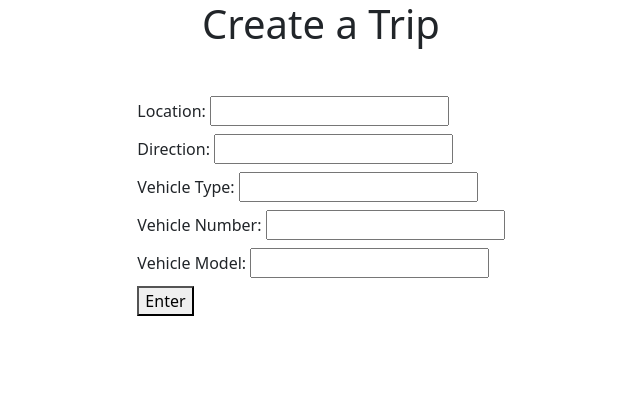
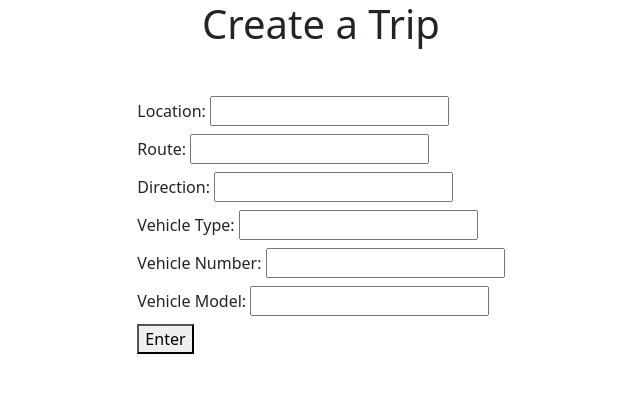
Before and after one commit to SR-005/hopin, a Django app: page /testcreatetrip/ in a window 1280 px wide. Shown: the top 393 px of the page, without its empty margins (319-959 px from the left). Run offline with Django 5.2, Linux system fonts and the light colour scheme; some libraries are stand-ins or nearby versions.

Commit message:
via route added

```diff
--- a/hopin_app/forms.py
+++ b/hopin_app/forms.py
@@ -23,4 +23,4 @@ class loginForm(forms.Form):
 class createtripForm(forms.ModelForm):
     class Meta:
         model=driverdetail
-        fields=["preferedlocation","prefereddirection","vehicletype","vehiclenumber","vehiclemodel"]
+        fields=["preferedlocation","viaroute","prefereddirection","vehicletype","vehiclenumber","vehiclemodel"]
--- a/hopin_app/models.py
+++ b/hopin_app/models.py
@@ -57,6 +57,7 @@ class driverdetail(models.Model):
     id=models.AutoField(primary_key=True)
     usercredentials=models.OneToOneField(User, on_delete=models.CASCADE, related_name="driver")
     preferedlocation=models.CharField()                 #location suggession
+    viaroute=models.CharField()                         #routes
     prefereddirection=models.CharField()                #direction suggession
     vehicletype=models.CharField()                      #car or bike
     vehiclenumber=models.CharField(max_length=12)       #KL 41 **** ****
--- a/hopin_app/templates/testdriver.html
+++ b/hopin_app/templates/testdriver.html
@@ -18,6 +18,11 @@
         <div class="mb-2">
           <label>Location: </label>
           <input type="text" name="preferedlocation">
+        </div>
+
+        <div class="mb-2">
+          <label>Route: </label>
+          <input type="text" name="viaroute">
         </div>
 
         <div class="mb-2">
```
Also changed, not shown: hopin_app/migrations/0006_driverdetail_viaroute.py (added).
